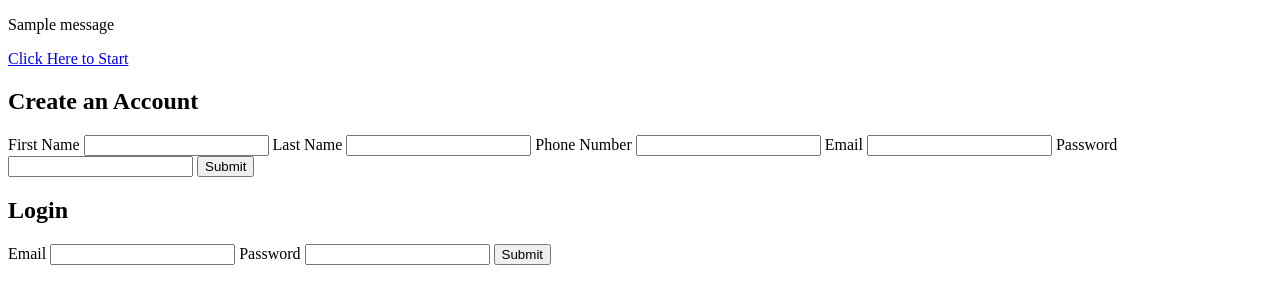
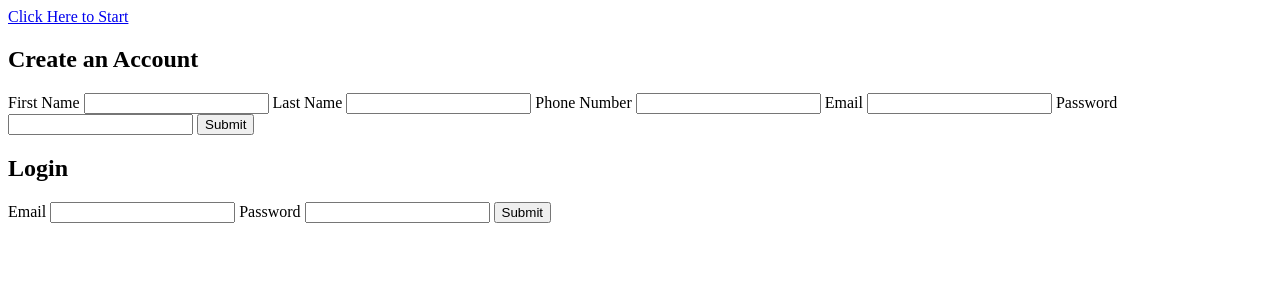
Before and after one commit to rachelsuk/lunchroom, a Flask app: page / in a window 1280 px wide. Shown: the top 304 px of the page. Run offline with Flask 2, Linux system fonts and the light colour scheme; tables that the repository leaves empty hold one stand-in row (values such as "Sample post"); one stand-in notice (Sample message) is shown.

Commit message:
deleted flash messages

```diff
--- a/templates/base.html
+++ b/templates/base.html
@@ -15,9 +15,6 @@
   </head>
 
   <body>
-    {% for msg in get_flashed_messages() %}
-    	<p class="flash-msg">{{ msg }}</p>
-    {% endfor %}
     {% block body %} BODY OF PAGE GOES HERE VIA INHERITANCE {% endblock %}
   </body>
 </html>
```
